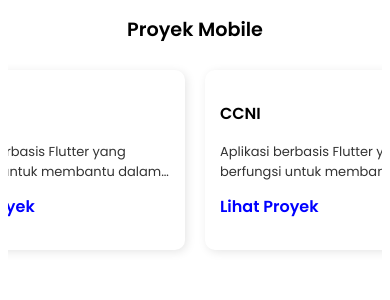
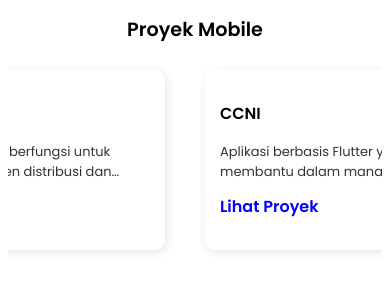
Before and after one commit to PumaSgnd/my-portfolio, a React (Create React App) app: page / in a window 390 px wide. Shown: the part 877-1177 px from the top of the page. Built offline with nearby package versions, Linux system fonts and the light colour scheme.

Commit message:
Update ProjectsMobile.css

```diff
--- a/src/css/ProjectsMobile.css
+++ b/src/css/ProjectsMobile.css
@@ -73,15 +73,15 @@
     flex-wrap: nowrap;
     overflow-x: auto;
     scroll-snap-type: x mandatory;
-    gap: 20px;
     padding: 10px 20px;
-    scroll-padding: 0 20px;
+    scroll-padding: 10px 20px;
     -webkit-overflow-scrolling: touch;
   }
 
   .projectsmobile-card {
-    flex: 0 0 70%;
-    min-width: 70%;
+    flex: 0 0 100%;
+    min-width: 80%;
+    margin-right: 20px;
     padding: 15px;
     border-radius: 10px;
     scroll-snap-align: start;
```
